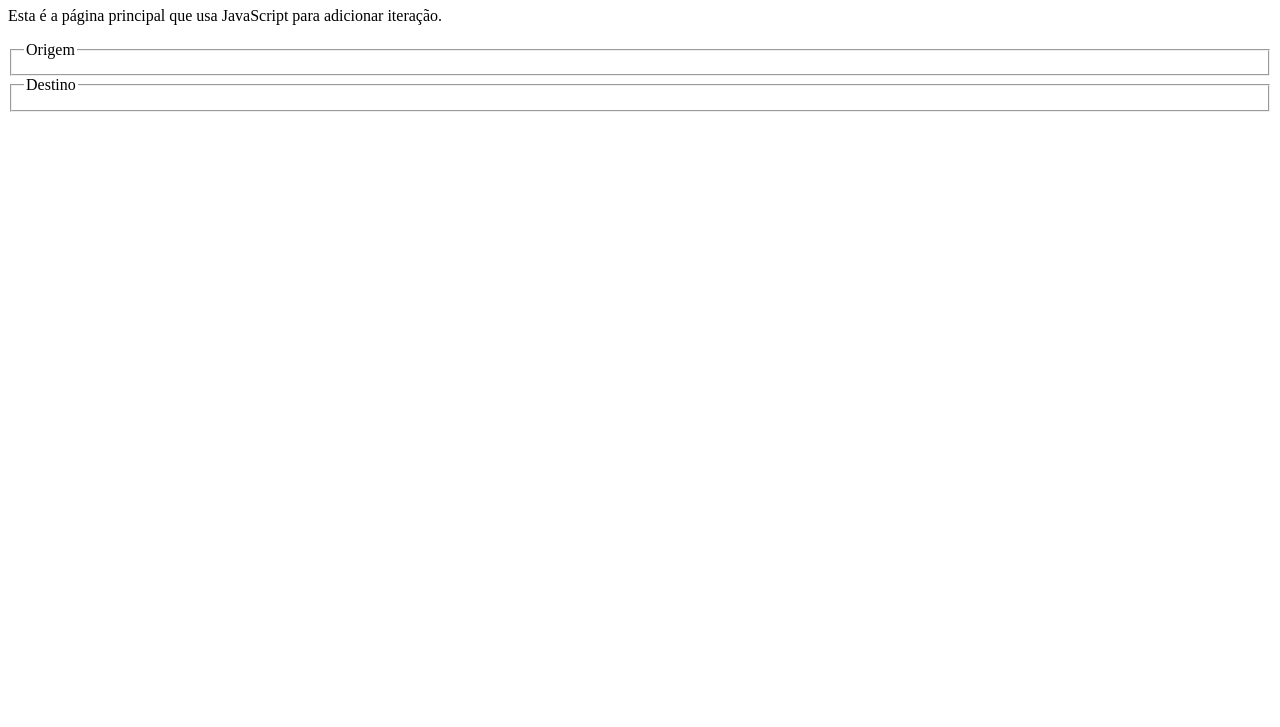
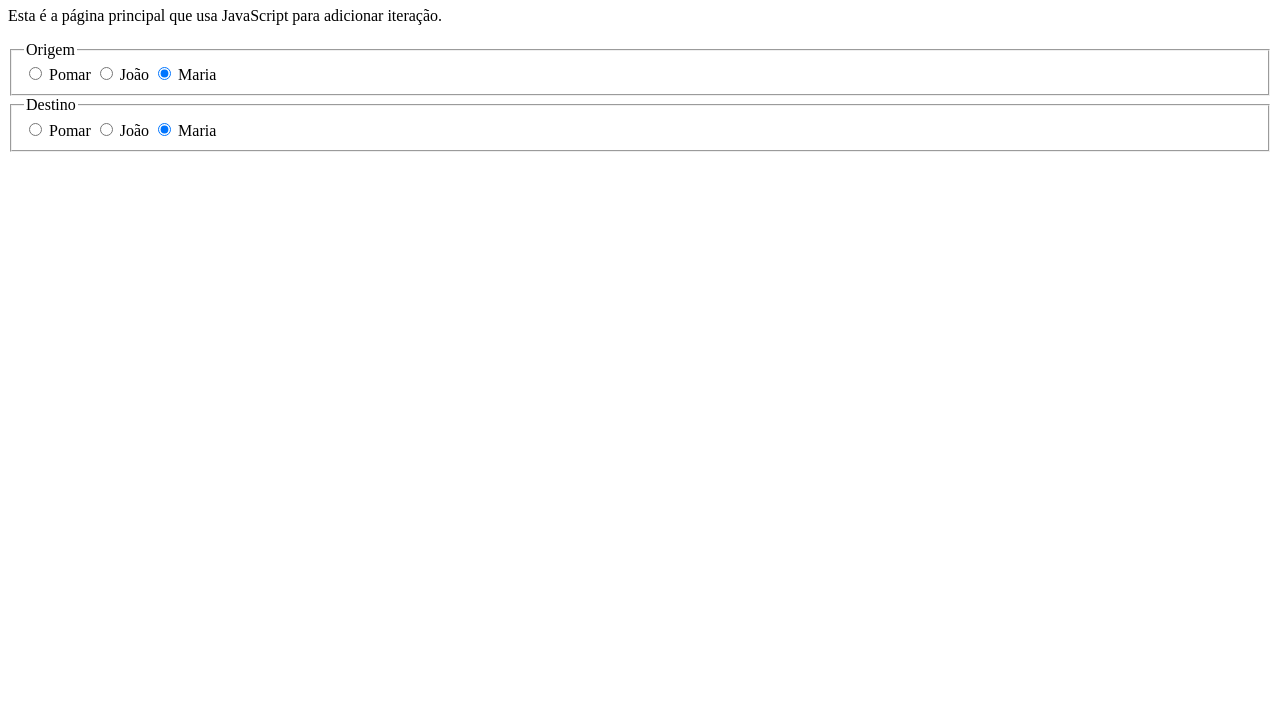
Before and after one commit to ufjf-dcc202/ufjf-dcc202-2023-3-b-atv12-r-santrovitsch, a website: page index.html in a window 1280 px wide. Shown: the part 73-800 px from the top of the page. Drawn offline with Linux system fonts and the light colour scheme.

Commit message:
criei os radios da origem e do destino

```diff
--- a/index.html
+++ b/index.html
@@ -14,9 +14,33 @@
             <form name="entrada">
                 <fieldset>
                     <legend>Origem</legend>
+                    <label>
+                        <input type="radio" name="origem" value="pomar" checked />
+                        Pomar
+                    </label>
+                    <label>
+                        <input type="radio" name="origem" value="joao" />
+                        João
+                    </label>
+                    <label>
+                        <input type="radio" name="origem" value="maria" checked />
+                        Maria
+                    </label>
                 </fieldset>
                 <fieldset>
                     <legend>Destino</legend>
+                    <label>
+                        <input type="radio" name="destino" value="pomar" checked />
+                        Pomar
+                    </label>
+                    <label>
+                        <input type="radio" name="destino" value="joao" />
+                        João
+                    </label>
+                    <label>
+                        <input type="radio" name="destino" value="maria" checked />
+                        Maria
+                    </label>
                 </fieldset>
             </form>
         </section>
```
